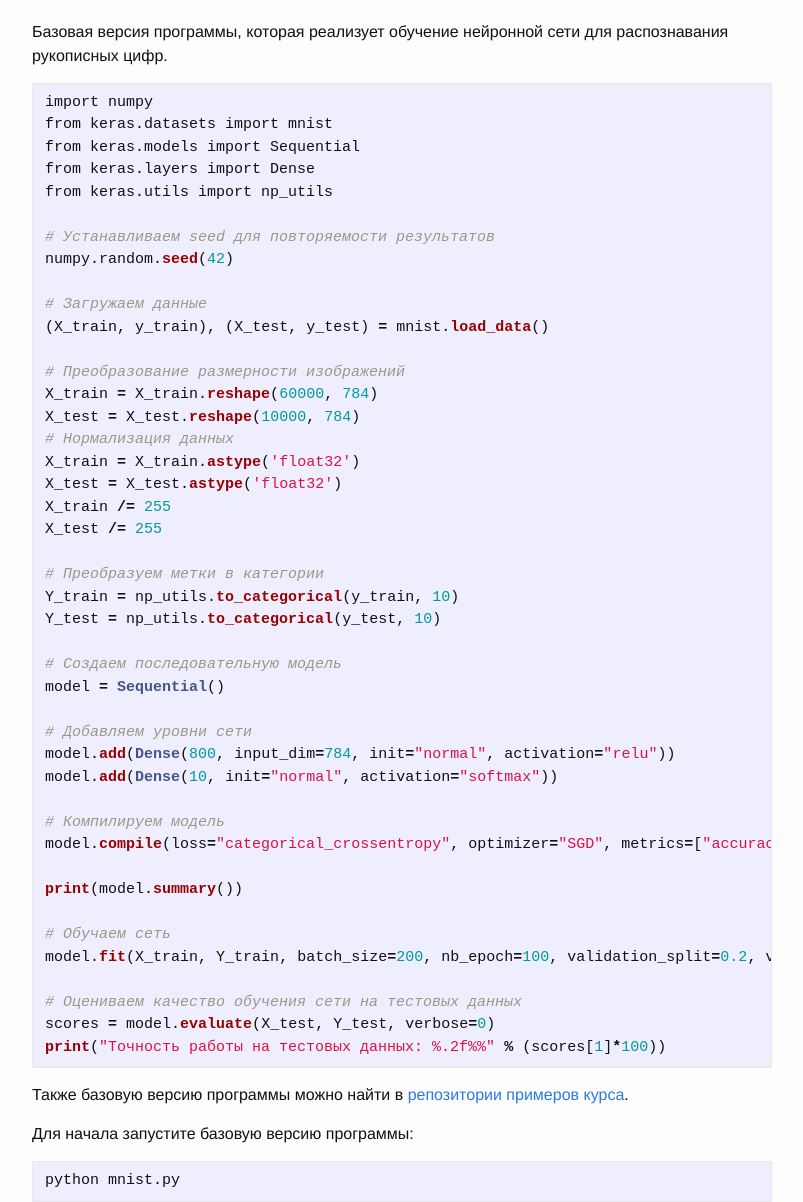
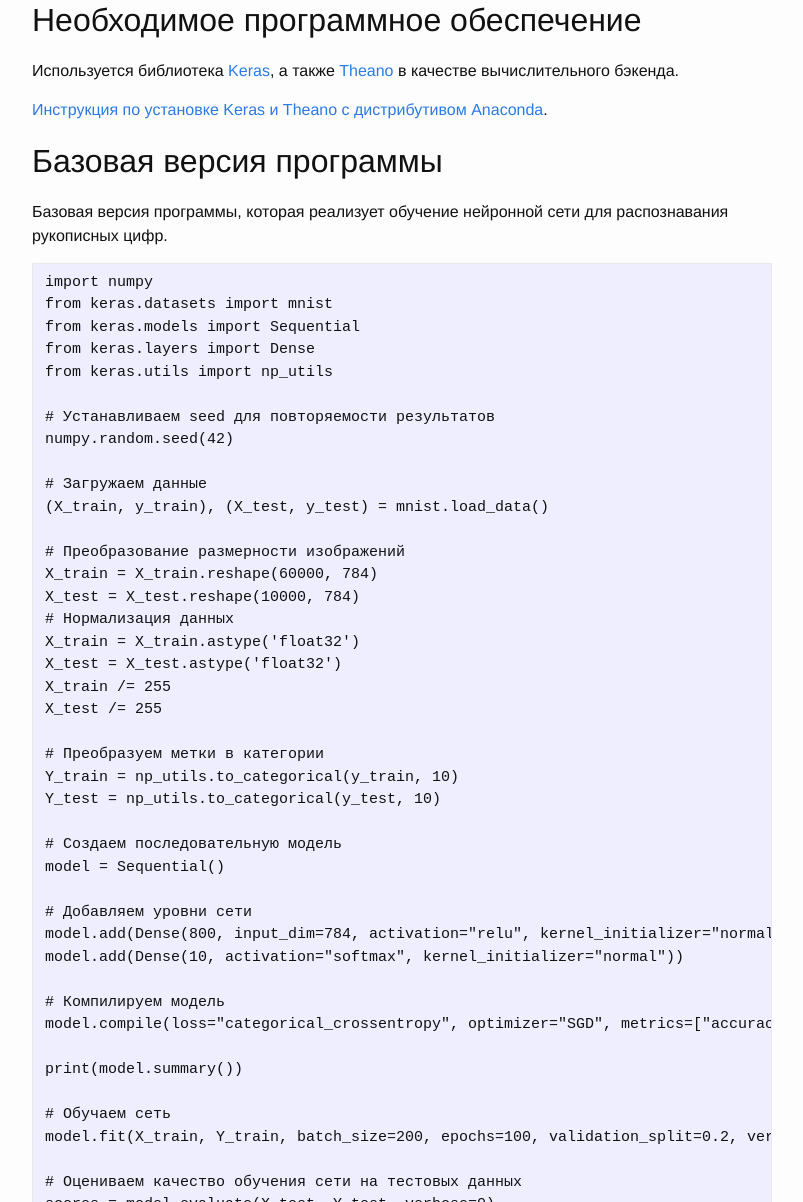
Before and after one commit to sozykin/asozykin.ru, a Jekyll site: the page built from _pages/courses/nnpython-lab1.md, in a window 1280 px wide and 1400 px high, scrolled down 1305 px, cut to the strip 198-1400 px from the top of the window. Shown: the whole strip, without its empty margins (238-1041 px from the left). Built offline with Jekyll 4.4.1, drawn with Linux system fonts in a browser that asks for light colours; comment, search, counter and statistics services are not loaded; some of the changed text lies outside the part shown.

Commit message:
First NN lab updated to Keras 2

````diff
--- a/_pages/courses/nnpython-lab1.md
+++ b/_pages/courses/nnpython-lab1.md
@@ -5,6 +5,8 @@ permalink: /courses/nnpython-lab1
 comments: true
 ---
 В этой практической работе по курсу ["Глубокое обучение на Python"](/courses/nnpython) вы научитесь обучать нейронную сеть распознавать рукописные цифры из набора данных MNIST.
+
+**Обновление от 08.05.2017**. *Программы обновлены на Keras версии 2*.
 
 **Цель работы**: научится оценивать влияние гиперпараметров обучения (количество эпох обучения, размер мини-выборки, количество нейронов во входном слое, количество скрытых слоев) на качество обучения нейронной сети.
 
@@ -18,11 +20,18 @@ comments: true
 
 {% include youtube-player.html id="ykDH66b0N_4" %}
 
+## Необходимое программное обеспечение
+
+Используется библиотека [Keras](https://keras.io/), а также [Theano](http://deeplearning.net/software/theano/) в качестве вычислительного бэкенда.
+
+[Инструкция по установке Keras и Theano с дистрибутивом Anaconda](/deep_learning/2016/12/25/Keras-Installation.html).
+
+
 ## Базовая версия программы
 
 Базовая версия программы, которая реализует обучение нейронной сети для распознавания рукописных цифр.
 
-```python
+```
 import numpy
 from keras.datasets import mnist
 from keras.models import Sequential
@@ -52,8 +61,8 @@ Y_test = np_utils.to_categorical(y_test, 10)
 model = Sequential()
 
 # Добавляем уровни сети
-model.add(Dense(800, input_dim=784, init="normal", activation="relu"))
-model.add(Dense(10, init="normal", activation="softmax"))
+model.add(Dense(800, input_dim=784, activation="relu", kernel_initializer="normal"))
+model.add(Dense(10, activation="softmax", kernel_initializer="normal"))
 
 # Компилируем модель
 model.compile(loss="categorical_crossentropy", optimizer="SGD", metrics=["accuracy"])
@@ -61,7 +70,7 @@ model.compile(loss="categorical_crossentropy", optimizer="SGD", metrics=["accura
 print(model.summary())
 
 # Обучаем сеть
-model.fit(X_train, Y_train, batch_size=200, nb_epoch=100, validation_split=0.2, verbose=1)
+model.fit(X_train, Y_train, batch_size=200, epochs=100, validation_split=0.2, verbose=2)
 
 # Оцениваем качество обучения сети на тестовых данных
 scores = model.evaluate(X_test, Y_test, verbose=0)
@@ -147,29 +156,29 @@ Epoch 100/100
 
 Мы попытаемся улучшить качество обучения сети путем изменения гиперпараметров: количество эпох обучения, размер мини-выборки, количество нейронов во входном слое, количество скрытых слоев. Для этого проведем серию экспериментов, в каждом из которых будем менять один из гиперпараметров, и анализировать, как изменилось качество работы сети.
 
-1. **Количество эпох обучения**. Оценим влияние количества эпох обучения на качество обучения сети. Количество эпох задается в аргументе `nb_epoch` метода `model.fit`:
+1. **Количество эпох обучения**. Оценим влияние количества эпох обучения на качество обучения сети. Количество эпох задается в аргументе `epochs` метода `model.fit`:
 
-        model.fit(X_train, Y_train, batch_size=200, nb_epoch=XXX, validation_split=0.2, verbose=1)
+        model.fit(X_train, Y_train, batch_size=200, epochs=XXX, validation_split=0.2, verbose=2)
 
     Попробуйте обучать сеть в течение 50, 75, 100 и 125 эпох. Выберите количество эпох, при котором самая высокая точность работы сети на тестовых данных.
 
 2. **Размер мини-выборки**. Оценим влияние размера мини-выборки на качество обучения сети. Размер задается в аргументе `batch_size` метода `model.fit`:
 
-        model.fit(X_train, Y_train, batch_size=XXX, nb_epoch=100, validation_split=0.2, verbose=1)
+        model.fit(X_train, Y_train, batch_size=XXX, epochs=100, validation_split=0.2, verbose=2)
 
     Используйте размер мини-выборки 50, 100, 200 и 400. Выберите значение, при котором самая высокая точность работы сети на тестовых данных.
 
 3. **Количество нейронов входного слоя**. Изменяйте количество нейронов во входном слое и оцените, как оно влияет на качество обучения сети. Количество нейронов задается при создании входного слоя:
 
-        model.add(Dense(XXX, input_dim=784, init="normal", activation="relu"))
+        model.add(Dense(XXX, input_dim=784, activation="relu", kernel_initializer="normal"))
 
     Используйте значения 500, 700, 900, 1200. Выберите значение, при котором самая высокая точность работы сети на тестовых данных.
 
 4. **Добавляем скрытый слой**. Добавим в нашу сеть скрытый слой, чтобы она стала глубокой:
 
-        model.add(Dense(800, input_dim=784, init="normal", activation="relu"))
-        model.add(Dense(600, init="normal", activation="relu"))
-        model.add(Dense(10, init="normal", activation="softmax"))
+        model.add(Dense(800, input_dim=784, activation="relu", kernel_initializer="normal"))
+        model.add(Dense(600, activation="relu", kernel_initializer="normal"))
+        model.add(Dense(10, activation="softmax", kernel_initializer="normal"))
 
     Попробуйте добавить скрытый слой с разным количеством нейронов: 500, 700, 900 и 1200. Выберите наиболее подходящее количество нейронов скрытого слоя.
 
````
